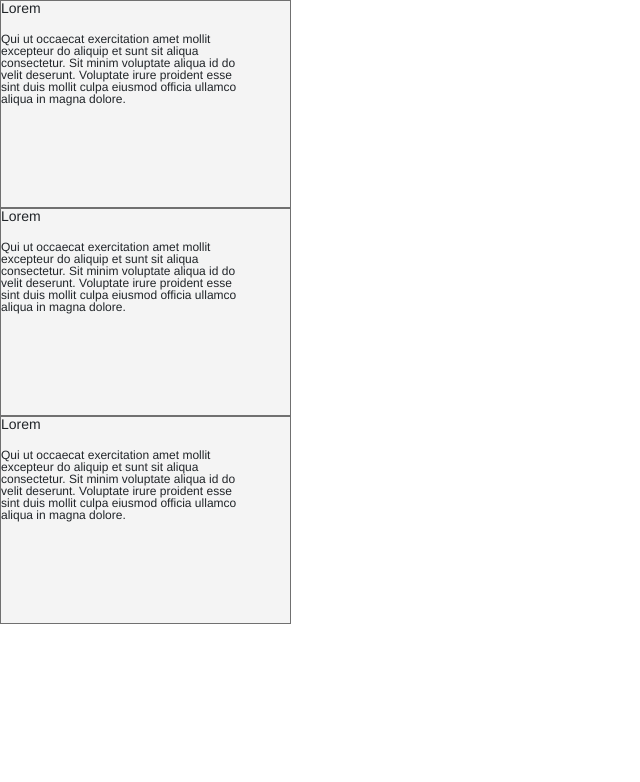
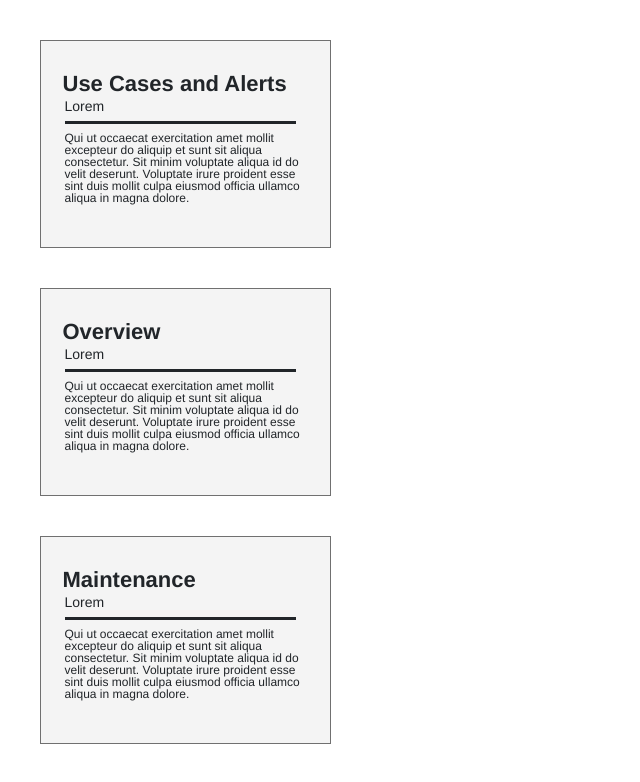
Before and after one commit to Data-Nutrition-Project/dnp-website, a Gatsby site: page /page-2 in a window 1280 px wide. Shown: the whole page, without its empty margins (0-640 px from the left). Built offline with nearby package versions, Linux system fonts and the light colour scheme; Gatsby itself is replaced by a stand-in of ours.

Commit message:
label menus match zepln css

```diff
--- a/src/components/LabelMenus/index.js
+++ b/src/components/LabelMenus/index.js
@@ -1,4 +1,3 @@
-
 import styles from "./styles.module.css"
 import React, { Component } from "react"
 import { connect } from "react-redux"
@@ -39,10 +38,11 @@ class LabelMenus extends Component {
                 // onClick={this.highlightLabel}
               >
                 {/* <MenuItem name={title.name} key={title.key} /> */}
-                {/* <span>{title}</span> */}
-                <span className={styles.weightedLine}>
-                  <p className={styles.lorem}>Lorem </p>
-                </span>
+                <span className={styles.menuTitle}>{title}</span>
+                <div className={styles.flexbox}>
+                  <p className={styles.lorem}>Lorem</p>
+                  <span className={styles.weightedLine}></span>
+                </div>
                 {/* <button onClick={this.highlightLabel}>HI THEREEEE</button> */}
 
                 <p className={styles.menuParagraph}>
--- a/src/components/LabelMenus/styles.module.css
+++ b/src/components/LabelMenus/styles.module.css
@@ -3,6 +3,8 @@
   height: 208px;
   border: solid 1px #707070;
   background-color: #f4f4f4;
+  margin: 40px;
+  padding: 30px 0px 0px 0px;
 }
 
 .sectionName {
@@ -22,6 +24,8 @@
 }
 
 .lorem {
+  flex: 1;
+  display: flex;
   width: 82px;
   height: 14px;
   /* -webkit-filter: blur(10px); */
@@ -34,6 +38,7 @@
   line-height: 1;
   letter-spacing: normal;
   text-align: left;
+  margin: 4px 0px 0px 23.5px;
   /* color: var(--black); */
 }
 .highlightLabel {
@@ -44,9 +49,12 @@
 }
 
 .weightedLine {
-  border-bottom: 1px solid #000000;
-  width: 200px;
-  padding-bottom: 5px;
+  flex: 80% 0 0;
+  border-bottom: 3px solid currentColor;
+  display: inline;
+  line-height: 0.85;
+
+  margin: 7.5px 0px 0px 23.5px;
 }
 
 .menuParagraph {
@@ -62,5 +70,27 @@
   line-height: 1;
   letter-spacing: normal;
   text-align: left;
+  margin-left: 23.5px;
+  margin-top: 8.5px;
+
   color: var(--brownish-grey);
 }
+.menuTitle {
+  margin-left: 21.5px;
+  width: 98px;
+  height: 22px;
+  font-family: Helvetica;
+  font-size: 22px;
+  font-weight: bold;
+  font-stretch: normal;
+  font-style: normal;
+  line-height: 1;
+  letter-spacing: normal;
+  text-align: left;
+}
+
+.flexbox {
+  display: -webkit-flex;
+  align-content: center;
+  flex-wrap: wrap;
+}
```
